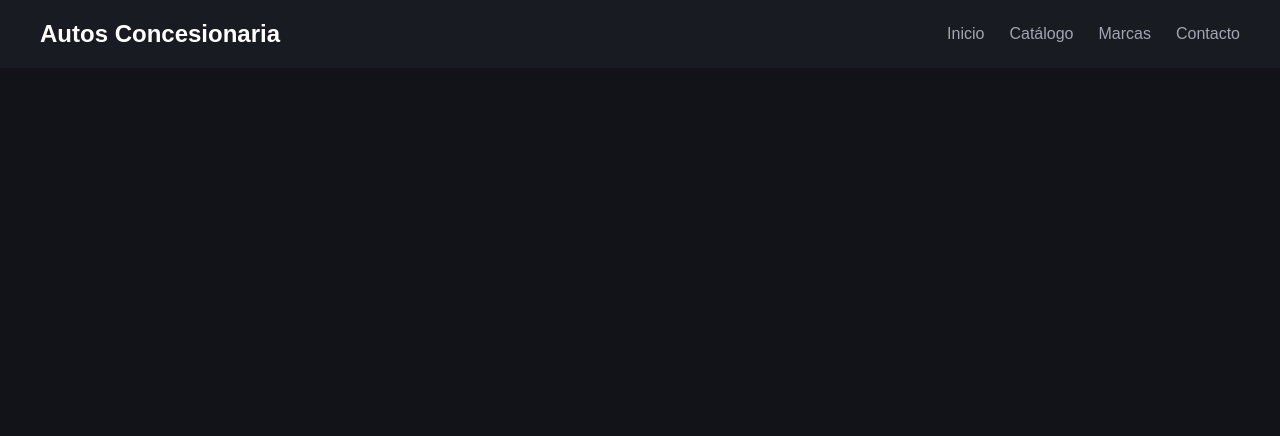
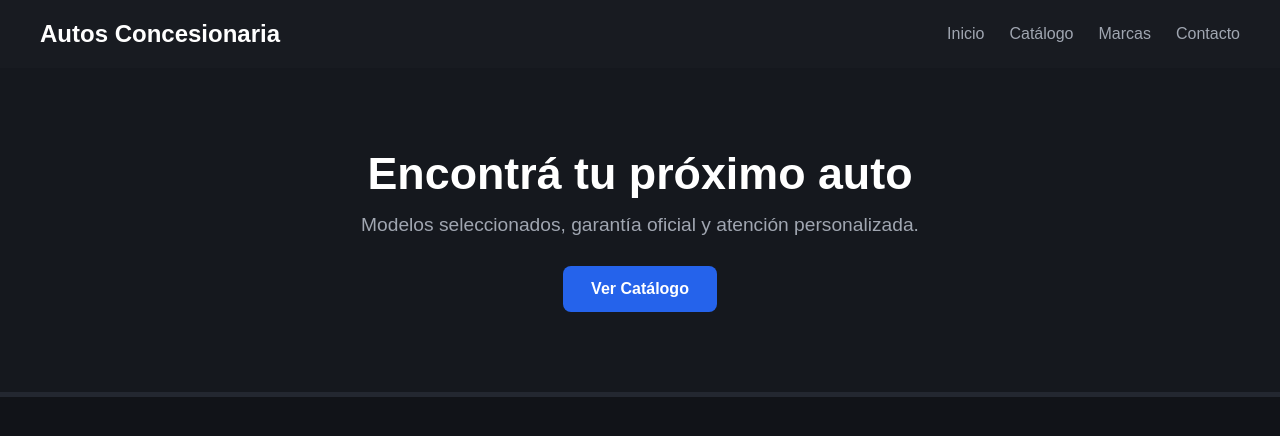
Before and after one commit to CarlosToupeira/Concesionaria, a plain HTML site: page frontend/index.html in a window 1280 px wide. Drawn offline with Linux system fonts and the light colour scheme.

Commit message:
Feature/Added Hero section on homepage html and proper styles

```diff
--- a/frontend/css/styles.css
+++ b/frontend/css/styles.css
@@ -43,3 +43,48 @@ body {
 .main-nav a:hover {
     color: #ffffff;
 }
+
+.hero {
+    display: flex;
+    flex-direction: column;
+    justify-content: center;
+    align-items: center;
+    text-align: center;
+    padding: 80px 20px;
+    background-color: #15181e;
+    border-bottom: 5px solid #232730;
+}
+
+.hero h1 {
+    font-size: 2.8rem;
+    font-weight: 800;
+    margin-bottom: 15px;
+    color: #ffffff;
+}
+
+.hero p {
+    font-size: 1.2rem;
+    color: #a0a6b1;
+    max-width: 600px; /* Modifica ancho del texto por sobre la página */
+    margin-bottom: 30px;
+    list-style: 1.5;
+}
+
+/*  */
+.button-primary {
+    display: inline-block;
+    background-color: #2563eb;
+    color: #ffffff;
+    padding: 14px 28px;
+    border-radius: 8px;
+    text-decoration: none;
+    font-weight: 600;
+    font-size: 1rem;
+    transition: background-color 0.3s ease, transform 0.2s ease;
+}
+
+/* Efectos al interactuar por encima con el botón */
+.button-primary:hover {
+    background-color: #1d4ed8;
+    transform: translateY(-5px); /* Eleva levemente el botón de manera vertical */
+}
--- a/frontend/index.html
+++ b/frontend/index.html
@@ -20,6 +20,11 @@
     </header>
 
     <main>
+        <section class="hero">
+            <h1>Encontrá tu próximo auto</h1>
+            <p>Modelos seleccionados, garantía oficial y atención personalizada.</p>
+            <a href="#catalogo" class="button-primary">Ver Catálogo</a>
+        </section>
 
     </main>
 
```
